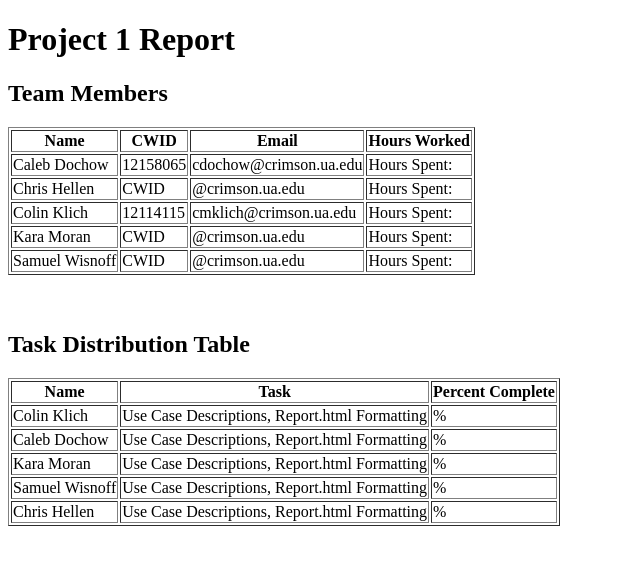
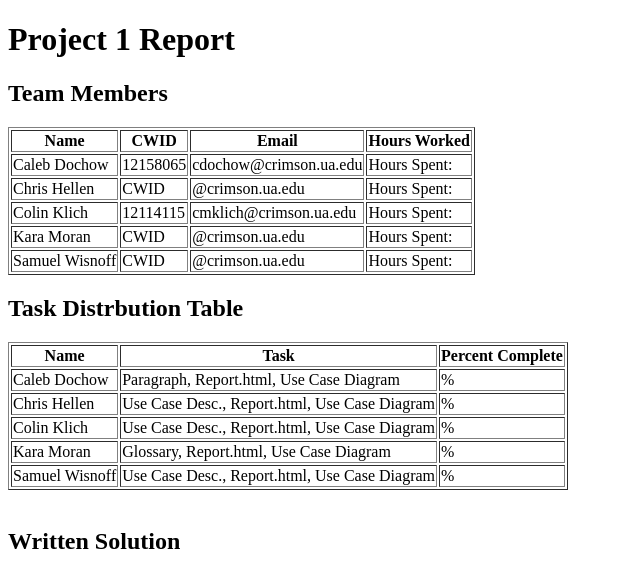
Before and after one commit to ColinKlich/chocan, a plain HTML site: page Team13_Requirements/Report.html in a window 1280 px wide. Shown: the top 561 px of the page, without its empty margins (0-640 px from the left). Drawn offline with Linux system fonts and the light colour scheme.

Commit message:
Formatting

```diff
--- a/Team13_Requirements/Report.html
+++ b/Team13_Requirements/Report.html
@@ -7,6 +7,7 @@
 </head>
 <body>
     <h1>Project 1 Report</h1>
+
     <h2>Team Members</h2>
     <table class = table1 border = "1">
         <tr>
@@ -49,40 +50,43 @@
         </tr>
 
     </table>
-    <br/>
-    <br/>
-    <h2>Task Distribution Table</h2>
-    <table class="table2" border="1">
+
+
+    <h2>Task Distrbution Table</h2>
+
+    <table class = table1 border = "1">
         <tr>
-            <th>Name</th>
-            <th>Task</th>
-            <th>Percent Complete</th>
+            <th> Name </th>
+            <th> Task </th>
+            <th> Percent Complete </tr>
+        </tr>
+
+        <tr>
+            <td> Caleb Dochow </td>
+            <td> Paragraph, Report.html, Use Case Diagram </td>
+            <td> % </td>
         </tr>
         <tr>
-            <td>Colin Klich</td>
-            <td>Use Case Descriptions, Report.html Formatting</td>
-            <td>%</td>
+            <td> Chris Hellen </td>
+            <td> Use Case Desc., Report.html, Use Case Diagram </td>
+            <td> % </td>
         </tr>
         <tr>
-            <td>Caleb Dochow</td>
-            <td>Use Case Descriptions, Report.html Formatting</td>
-            <td>%</td>
+            <td> Colin Klich </td>
+            <td> Use Case Desc., Report.html, Use Case Diagram </td>
+            <td> % </td>
         </tr>
         <tr>
-            <td>Kara Moran</td>
-            <td>Use Case Descriptions, Report.html Formatting</td>
-            <td>%</td>
+            <td> Kara Moran </td>
+            <td> Glossary, Report.html, Use Case Diagram </td>
+            <td> % </td>
         </tr>
         <tr>
-            <td>Samuel Wisnoff</td>
-            <td>Use Case Descriptions, Report.html Formatting</td>
-            <td>%</td>
+            <td> Samuel Wisnoff </td>
+            <td> Use Case Desc., Report.html, Use Case Diagram </td>
+            <td> % </td>
         </tr>
-        <tr>
-            <td>Chris Hellen</td>
-            <td>Use Case Descriptions, Report.html Formatting</td>
-            <td>%</td>
-        </tr>
+
     </table>
     <br/>
 
```
